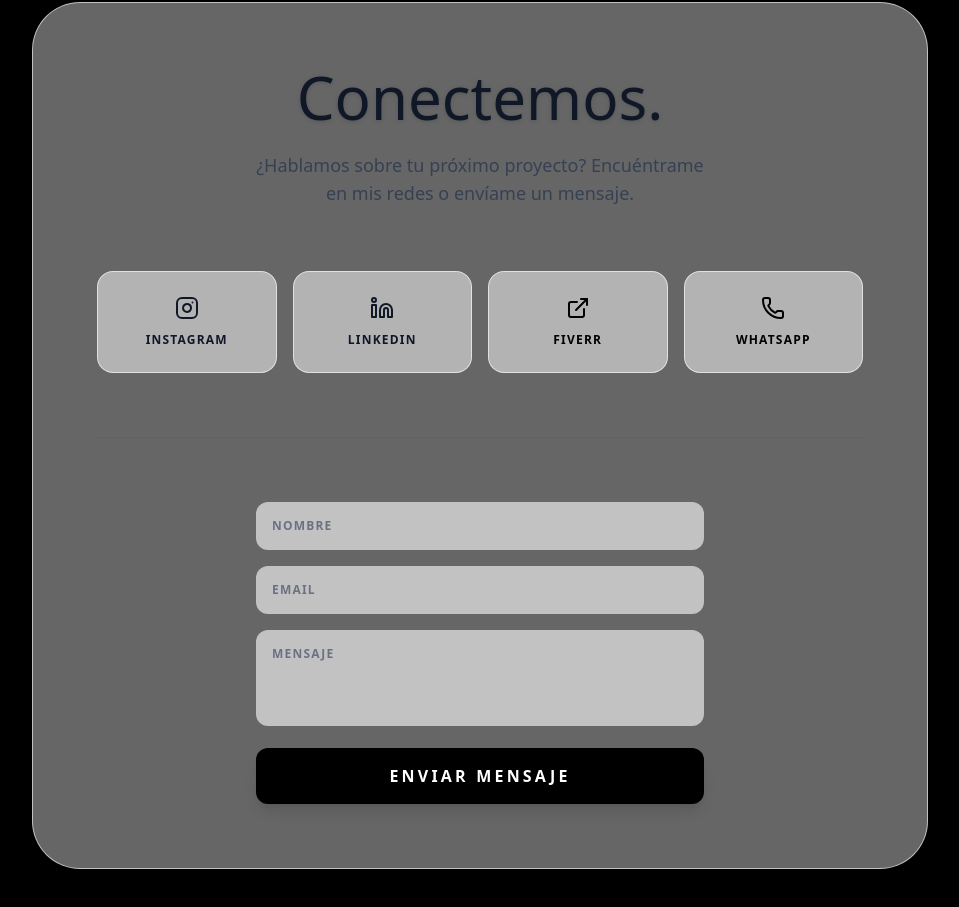
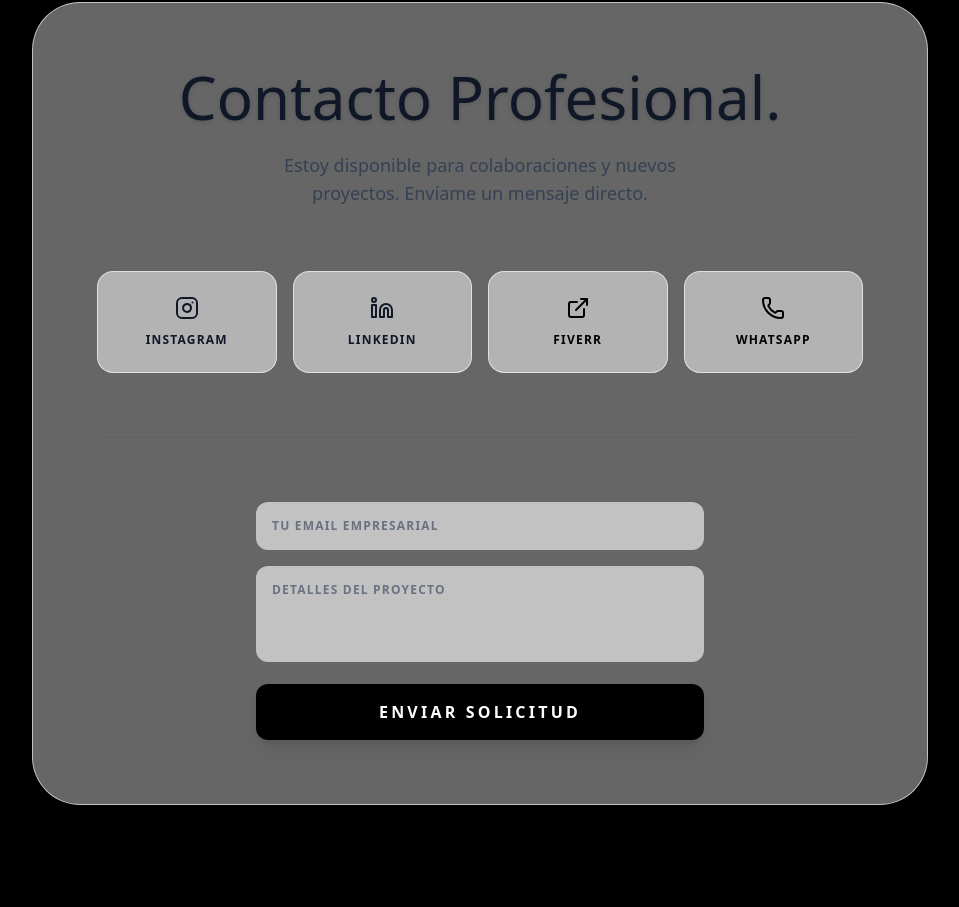
Before and after one commit to EireilaMontanero/EMcreative, a Next.js app: page / in a window 1280 px wide. Shown: the part 2356-3263 px from the top of the page, without its empty margins (160-1119 px from the left). Built offline with nearby package versions, Linux system fonts and the light colour scheme; a web font is replaced by a local one.

Commit message:
Update to professional tone and add functional Formspree form

```diff
--- a/app/layout.tsx
+++ b/app/layout.tsx
@@ -14,8 +14,8 @@ const montserrat = Montserrat({
 });
 
 export const metadata: Metadata = {
-  title: "Eireila | Aesthetic Web & Design",
-  description: "Portafolio de Eireila Montanero.",
+  title: "Eireila | Desarrollo Web & Diseño",
+  description: "Portafolio profesional de Eireila Montanero.",
 };
 
 export default function RootLayout({
--- a/components/sections/Contact.tsx
+++ b/components/sections/Contact.tsx
@@ -20,9 +20,9 @@ export default function Contact() {
                     className="bg-white/40 backdrop-blur-xl border border-white/60 p-8 md:p-16 rounded-[3rem] shadow-2xl"
                 >
                     <div className="text-center mb-16">
-                        <h2 className="text-4xl md:text-6xl font-serif text-gray-900 mb-6 drop-shadow-sm">Conectemos.</h2>
+                        <h2 className="text-4xl md:text-6xl font-serif text-gray-900 mb-6 drop-shadow-sm">Contacto Profesional.</h2>
                         <p className="text-gray-700 text-lg max-w-md mx-auto">
-                            ¿Hablamos sobre tu próximo proyecto? Encuéntrame en mis redes o envíame un mensaje.
+                            Estoy disponible para colaboraciones y nuevos proyectos. Envíame un mensaje directo.
                         </p>
                     </div>
 
@@ -43,13 +43,35 @@ export default function Contact() {
                     </div>
 
                     <div className="border-t border-black/5 pt-16">
-                        <form className="space-y-4 text-left max-w-md mx-auto">
-                            <input type="text" placeholder="NOMBRE" className="w-full bg-white/60 border-none p-4 rounded-xl text-gray-900 placeholder-gray-500 focus:ring-2 focus:ring-black/10 transition-all font-bold text-xs tracking-widest uppercase" />
-                            <input type="email" placeholder="EMAIL" className="w-full bg-white/60 border-none p-4 rounded-xl text-gray-900 placeholder-gray-500 focus:ring-2 focus:ring-black/10 transition-all font-bold text-xs tracking-widest uppercase" />
-                            <textarea rows={4} placeholder="MENSAJE" className="w-full bg-white/60 border-none p-4 rounded-xl text-gray-900 placeholder-gray-500 focus:ring-2 focus:ring-black/10 transition-all font-bold text-xs tracking-widest uppercase resize-none" />
+                        {/*
+                            NOTA PARA EIREILA:
+                            Para que este formulario envíe los correos a TU email:
+                            1. Ve a https://formspree.io/register y crea una cuenta gratis.
+                            2. Crea un "New Form" y copia el "Endpoint URL" que te den.
+                            3. Pega ese URL en donde dice action="https://formspree.io/f/TU_CODIGO_AQUI" abajo.
+                        */}
+                        <form
+                            action="https://formspree.io/f/mqazqozg" // <--- CAMBIA ESTO POR TU URL DE FORMSPREE
+                            method="POST"
+                            className="space-y-4 text-left max-w-md mx-auto"
+                        >
+                            <input
+                                type="email"
+                                name="email"
+                                required
+                                placeholder="TU EMAIL EMPRESARIAL"
+                                className="w-full bg-white/60 border-none p-4 rounded-xl text-gray-900 placeholder-gray-500 focus:ring-2 focus:ring-black/10 transition-all font-bold text-xs tracking-widest uppercase"
+                            />
+                            <textarea
+                                name="message"
+                                required
+                                rows={4}
+                                placeholder="DETALLES DEL PROYECTO"
+                                className="w-full bg-white/60 border-none p-4 rounded-xl text-gray-900 placeholder-gray-500 focus:ring-2 focus:ring-black/10 transition-all font-bold text-xs tracking-widest uppercase resize-none"
+                            />
 
-                            <button className="w-full bg-black text-white py-4 rounded-xl font-bold tracking-[0.2em] hover:bg-gray-800 transition-colors uppercase shadow-lg">
-                                Enviar Mensaje
+                            <button type="submit" className="w-full bg-black text-white py-4 rounded-xl font-bold tracking-[0.2em] hover:bg-gray-800 transition-colors uppercase shadow-lg">
+                                Enviar Solicitud
                             </button>
                         </form>
                     </div>
```
